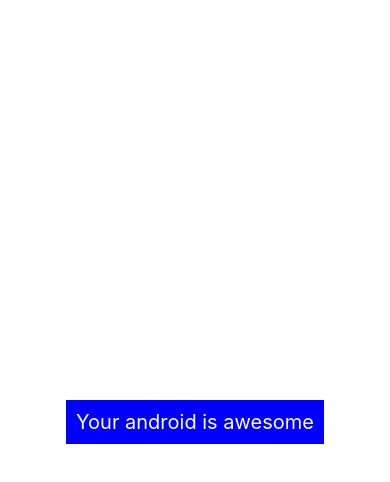
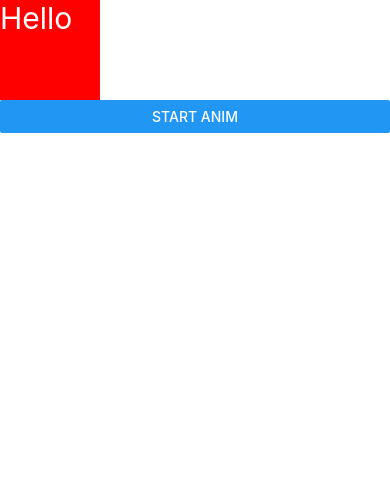
Before and after one commit to Charpell/rn-animation-firebase, a React Native app: screen / in a window 390 px wide. Shown: the top 482 px of the page. Built offline with nearby package versions, Linux system fonts and the light colour scheme.

Commit message:
Animations_one

```diff
--- a/App.js
+++ b/App.js
@@ -3,12 +3,13 @@ import { StyleSheet, Text, View } from 'react-native';
 
 import Supertext from './src/widgets/supertext';
 import DsPlatform from './src/ds_platform/ds_platform'
+import AnimOne from './src/Animations/anim_one';
 
 export default class App extends React.Component {
   render() {
     return (
       <View style={styles.container}>
-        <DsPlatform />
+        <AnimOne />
       </View>
     );
   }
@@ -17,8 +18,6 @@ export default class App extends React.Component {
 const styles = StyleSheet.create({
   container: {
     flex: 1,
-    backgroundColor: '#fff',
-    alignItems: 'center',
-    justifyContent: 'center',
+    backgroundColor: '#fff'
   },
 });
--- /dev/null
+++ b/src/Animations/anim_one.js
@@ -0,0 +1,81 @@
+import React, { Component} from 'react';
+import { StyleSheet, Text, View, Animated, Easing, Button } from 'react-native';
+
+class AnimOne extends Component {
+    state = {
+        redSquare: new Animated.Value(1)
+    }
+
+    // where is it
+    // where is gonna be
+    // which comp
+
+    runAnim = () => {
+        Animated.timing(this.state.redSquare,{
+            toValue:0,
+            duration:1000,
+            delay:1000,
+            easing:Easing.bounce
+        }).start();
+
+    }
+
+    render(){
+        return(
+            <View>
+                <Animated.View
+                    style={{
+                        //opacity:this.state.redSquare,
+                        transform:[
+                            {
+                                rotateX:this.state.redSquare.interpolate({
+                                    inputRange:[0, 0.5, 1],
+                                    outputRange:['0deg','180deg','0deg']
+                                })
+                            }
+                        ]
+                    }}
+                >
+                    <View style={styles.square}>
+                        <Animated.Text
+                            style={{
+                                fontSize:this.state.redSquare.interpolate({
+                                    inputRange:[0,0.5,1],
+                                    outputRange:[20,5,30]
+                                }),
+                                color:this.state.redSquare.interpolate({
+                                    inputRange:[0,1],
+                                    outputRange:['blue','white']
+                                })
+                            }}
+                        >
+                            <Text>Hello</Text>
+                        </Animated.Text>
+
+                    </View>
+                </Animated.View>
+
+                <Button
+                    title="Start anim"
+                    onPress={this.runAnim}
+                />
+
+
+            </View>
+
+
+        )
+    }
+
+}
+
+
+const styles = StyleSheet.create({
+    square:{
+        width:100,
+        height:100,
+        backgroundColor:'red'
+    }
+});
+
+export default AnimOne;
```
